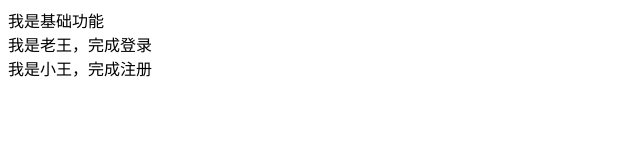
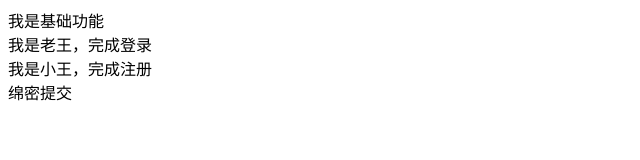
Before and after one commit to rediceice/myFirst, a plain HTML site: page index.html in a window 1280 px wide. Shown: the whole page, without its empty margins (0-640 px from the left). Drawn offline with Linux system fonts and the light colour scheme.

Commit message:
绵密提交

```diff
--- a/index.html
+++ b/index.html
@@ -12,5 +12,7 @@
   <div>我是老王，完成登录</div>
 
   <div>我是小王，完成注册</div>
+
+  <div>绵密提交</div>
 </body>
 </html>
```
